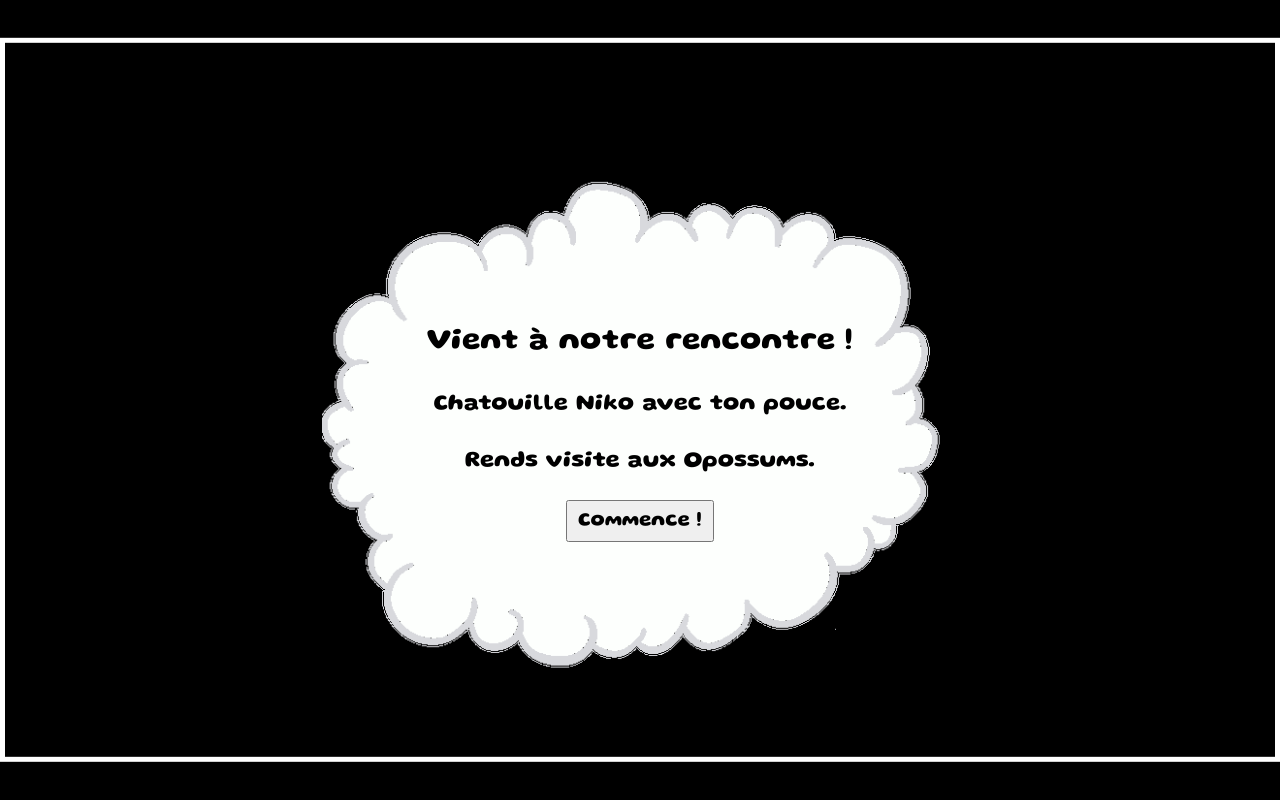
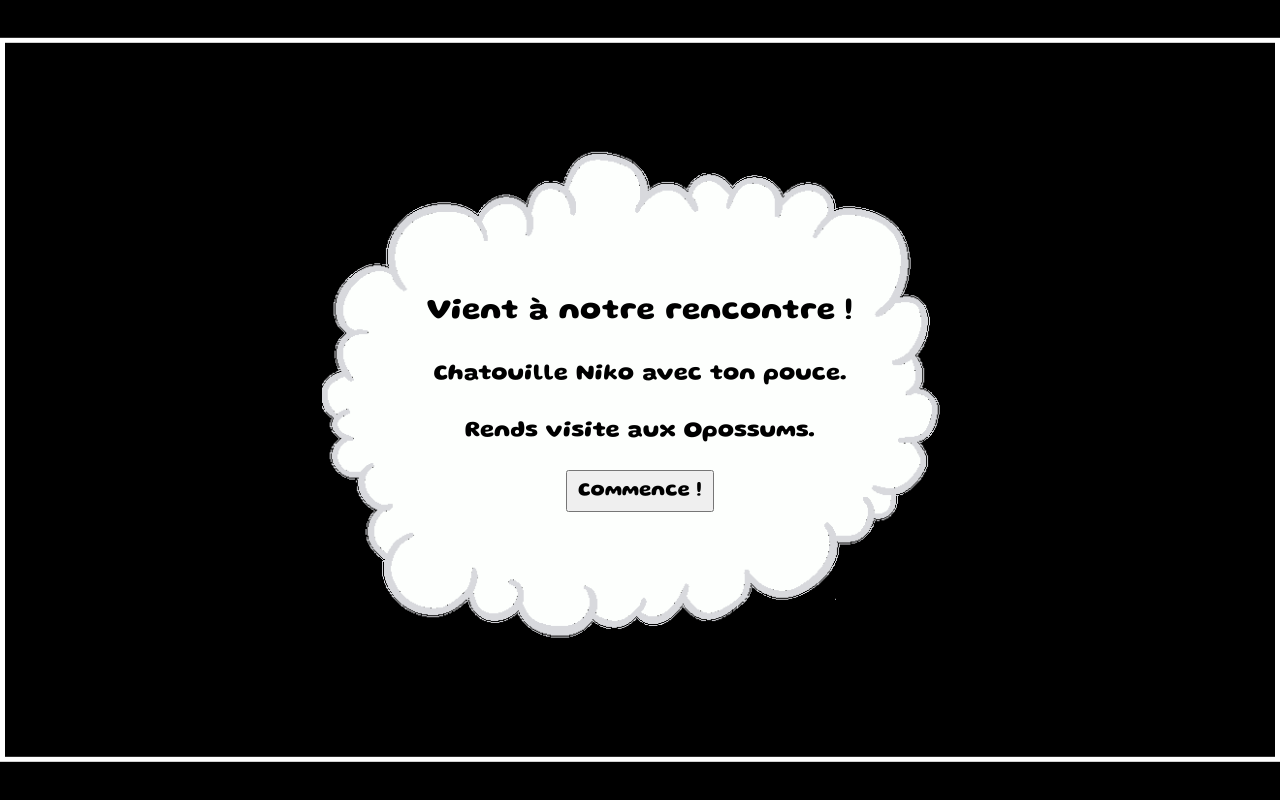
Before and after one commit to chadoc/opossum, a Vue app: page / in a window 1280 px wide. Built offline with nearby package versions, Linux system fonts and the light colour scheme.

Commit message:
fix: center info bulle

```diff
--- a/src/components/game/FullGame.vue
+++ b/src/components/game/FullGame.vue
@@ -133,6 +133,10 @@ function restart() {
   max-height: 40px;
 }
 .agenda-container {
-  margin-top: 60px;
+  margin: 0;
+  position: absolute;
+  top: 50%;
+  -ms-transform: translateY(-50%);
+  transform: translateY(-50%);
 }
 </style>
```
